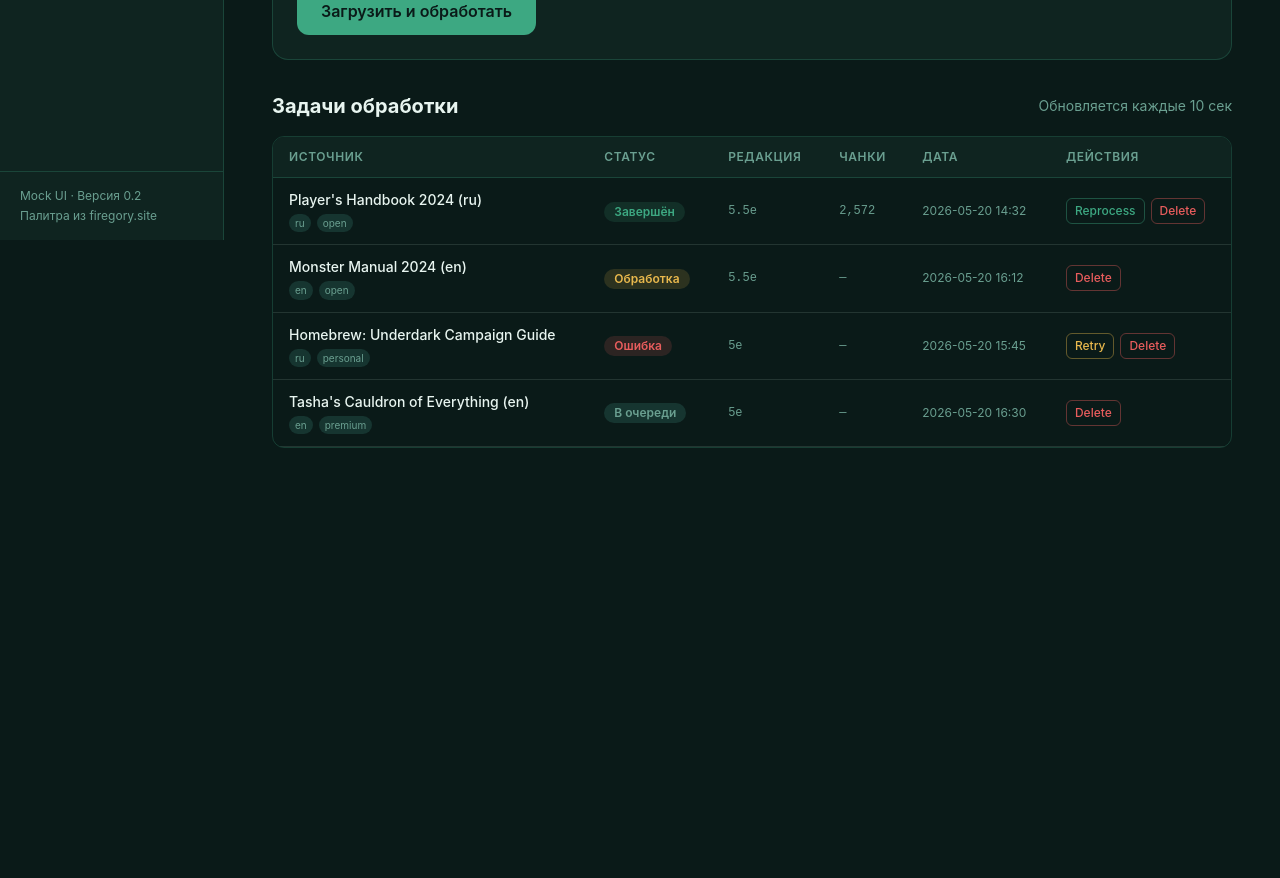
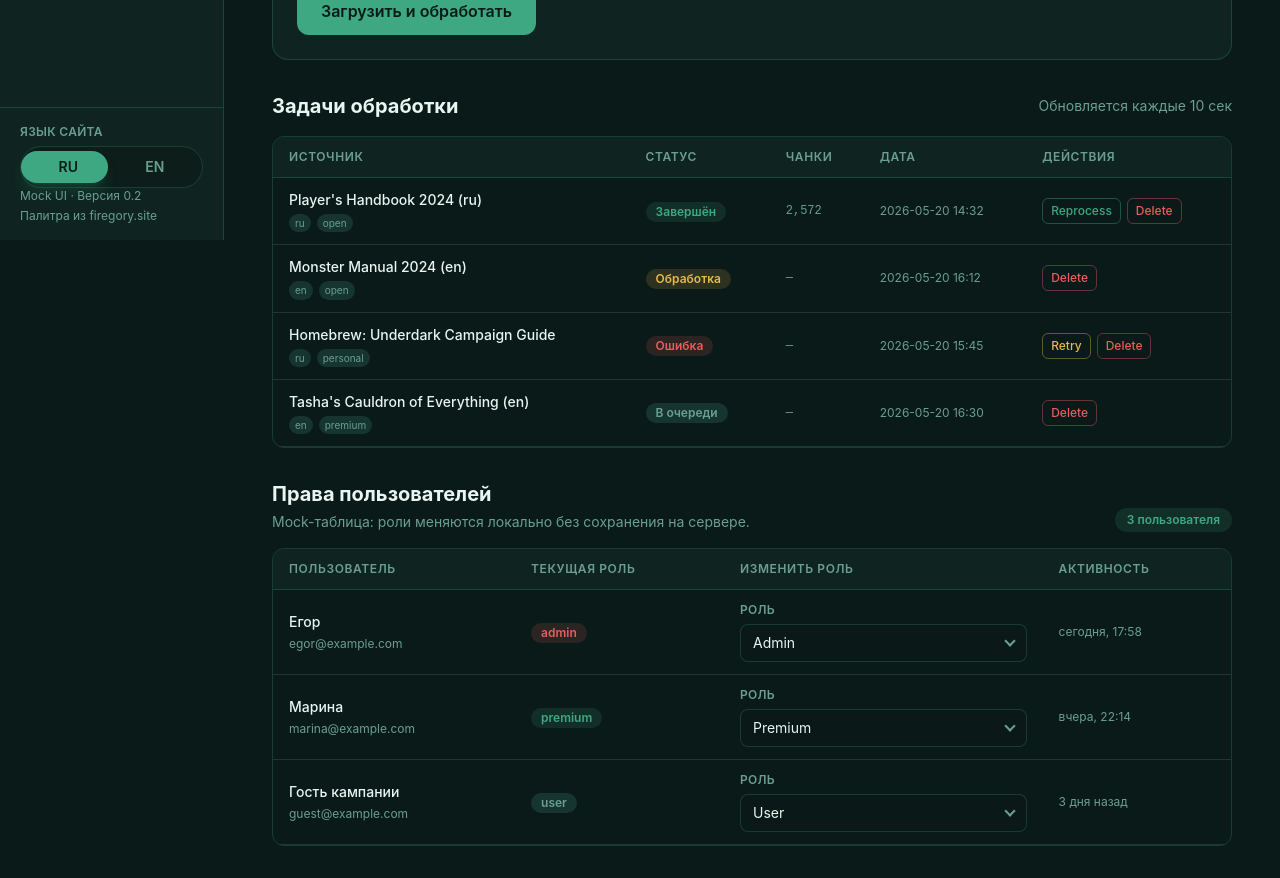
Before and after one commit to firegory/dnd.firegory, a Next.js app: page /mock/admin in a window 1280 px wide. Shown: the part 560-1438 px from the top of the page. Before the commit the page ends 1040 px from the top, so only its background shows below. Built offline with nearby package versions, Linux system fonts and the light colour scheme.

Commit message:
fix mock admin and search controls

```diff
--- a/src/app/(mock)/mock/admin/page.tsx
+++ b/src/app/(mock)/mock/admin/page.tsx
@@ -9,41 +9,61 @@
     id: "job-1",
     title: "Player's Handbook 2024 (ru)",
     status: "completed" as const,
-    edition: "5.5e",
     language: "ru",
     accessTier: "open",
-    chunks: 2572,
+    processedChunks: 2572,
     createdAt: "2026-05-20 14:32",
   },
   {
     id: "job-2",
     title: "Monster Manual 2024 (en)",
     status: "processing" as const,
-    edition: "5.5e",
     language: "en",
     accessTier: "open",
-    chunks: 0,
+    processedChunks: 0,
     createdAt: "2026-05-20 16:12",
   },
   {
     id: "job-3",
     title: "Homebrew: Underdark Campaign Guide",
     status: "failed" as const,
-    edition: "5e",
     language: "ru",
     accessTier: "personal",
-    chunks: 0,
+    processedChunks: 0,
     createdAt: "2026-05-20 15:45",
   },
   {
     id: "job-4",
     title: "Tasha's Cauldron of Everything (en)",
     status: "queued" as const,
-    edition: "5e",
     language: "en",
     accessTier: "premium",
-    chunks: 0,
+    processedChunks: 0,
     createdAt: "2026-05-20 16:30",
+  },
+];
+
+const MOCK_USERS = [
+  {
+    id: "usr-1",
+    name: "Егор",
+    email: "egor@example.com",
+    role: "admin",
+    lastSeen: "сегодня, 17:58",
+  },
+  {
+    id: "usr-2",
+    name: "Марина",
+    email: "marina@example.com",
+    role: "premium",
+    lastSeen: "вчера, 22:14",
+  },
+  {
+    id: "usr-3",
+    name: "Гость кампании",
+    email: "guest@example.com",
+    role: "user",
+    lastSeen: "3 дня назад",
   },
 ];
 
@@ -83,6 +103,18 @@
   { value: "personal", label: "Personal", description: "Только владелец" },
 ];
 
+const ROLE_OPTIONS = [
+  { value: "admin", label: "Admin", description: "Полный доступ" },
+  { value: "premium", label: "Premium", description: "Платные источники" },
+  { value: "user", label: "User", description: "Базовый доступ" },
+];
+
+const ROLE_STYLES: Record<string, string> = {
+  admin: "bg-danger/15 text-danger",
+  premium: "bg-accent/15 text-accent",
+  user: "bg-surface-light text-text-muted",
+};
+
 export default function MockAdminPage() {
   const [uploading, setUploading] = useState(false);
   const [uploadDone, setUploadDone] = useState(false);
@@ -90,6 +122,7 @@
   const [edition, setEdition] = useState("5.5e");
   const [language, setLanguage] = useState("ru");
   const [accessTier, setAccessTier] = useState("open");
+  const [users, setUsers] = useState(MOCK_USERS);
 
   function handleUpload(e: FormEvent) {
     e.preventDefault();
@@ -209,7 +242,6 @@
               <tr className="border-b border-border bg-surface">
                 <th className="px-4 py-3 text-xs font-semibold tracking-wider text-text-muted uppercase">Источник</th>
                 <th className="px-4 py-3 text-xs font-semibold tracking-wider text-text-muted uppercase">Статус</th>
-                <th className="px-4 py-3 text-xs font-semibold tracking-wider text-text-muted uppercase">Редакция</th>
                 <th className="px-4 py-3 text-xs font-semibold tracking-wider text-text-muted uppercase">Чанки</th>
                 <th className="px-4 py-3 text-xs font-semibold tracking-wider text-text-muted uppercase">Дата</th>
                 <th className="px-4 py-3 text-xs font-semibold tracking-wider text-text-muted uppercase">Действия</th>
@@ -230,8 +262,9 @@
                       {STATUS_LABELS[job.status]}
                     </span>
                   </td>
-                  <td className="px-4 py-3 font-mono text-xs text-text-muted">{job.edition}</td>
-                  <td className="px-4 py-3 font-mono text-xs text-text-muted">{job.chunks > 0 ? job.chunks.toLocaleString() : "—"}</td>
+                  <td className="px-4 py-3 font-mono text-xs text-text-muted">
+                    {job.processedChunks > 0 ? job.processedChunks.toLocaleString() : "—"}
+                  </td>
                   <td className="px-4 py-3 text-xs whitespace-nowrap text-text-muted">{job.createdAt}</td>
                   <td className="px-4 py-3">
                     <div className="flex gap-1.5">
@@ -246,6 +279,66 @@
           </table>
         </div>
       </section>
+
+      <section>
+        <div className="mb-4 flex flex-wrap items-end justify-between gap-3">
+          <div>
+            <h2 className="text-xl font-bold text-text-primary">Права пользователей</h2>
+            <p className="mt-1 text-sm text-text-muted">
+              Mock-таблица: роли меняются локально без сохранения на сервере.
+            </p>
+          </div>
+          <span className="rounded-full bg-accent/15 px-3 py-1 text-xs font-semibold text-accent">
+            {users.length} пользователя
+          </span>
+        </div>
+
+        <div className="overflow-x-auto rounded-xl border border-border">
+          <table className="w-full text-left text-sm">
+            <thead>
+              <tr className="border-b border-border bg-surface">
+                <th className="px-4 py-3 text-xs font-semibold tracking-wider text-text-muted uppercase">Пользователь</th>
+                <th className="px-4 py-3 text-xs font-semibold tracking-wider text-text-muted uppercase">Текущая роль</th>
+                <th className="px-4 py-3 text-xs font-semibold tracking-wider text-text-muted uppercase">Изменить роль</th>
+                <th className="px-4 py-3 text-xs font-semibold tracking-wider text-text-muted uppercase">Активность</th>
+              </tr>
+            </thead>
+            <tbody>
+              {users.map((user) => (
+                <tr key={user.id} className="border-b border-border-light transition-colors hover:bg-surface-light/50">
+                  <td className="px-4 py-3">
+                    <p className="font-medium text-text-primary">{user.name}</p>
+                    <p className="mt-1 text-xs text-text-muted">{user.email}</p>
+                  </td>
+                  <td className="px-4 py-3">
+                    <span className={`inline-flex rounded-full px-2.5 py-0.5 text-xs font-semibold ${ROLE_STYLES[user.role]}`}>
+                      {user.role}
+                    </span>
+                  </td>
+                  <td className="px-4 py-3">
+                    <MockSelect
+                      label="Роль"
+                      value={user.role}
+                      options={ROLE_OPTIONS}
+                      onChange={(role) =>
+                        setUsers((current) =>
+                          current.map((item) =>
+                            item.id === user.id ? { ...item, role } : item,
+                          ),
+                        )
+                      }
+                      className="min-w-44"
+                    />
+                  </td>
+                  <td className="px-4 py-3 text-xs whitespace-nowrap text-text-muted">
+                    {user.lastSeen}
+                  </td>
+                </tr>
+              ))}
+            </tbody>
+          </table>
+        </div>
+      </section>
     </div>
   );
 }
--- a/src/app/(mock)/mock/search/page.tsx
+++ b/src/app/(mock)/mock/search/page.tsx
@@ -3,6 +3,7 @@
 import { useState, type FormEvent } from "react";
 import Link from "next/link";
 import { MockSelect } from "../../../../components/mock/select";
+import { MockToggle } from "../../../../components/mock/toggle";
 
 const MOCK_RESULTS = [
   {
@@ -44,15 +45,19 @@
 ];
 
 const EDITION_OPTIONS = [
-  { value: "", label: "Любая", description: "Искать по всем редакциям" },
-  { value: "5e", label: "D&D 5e" },
-  { value: "5.5e", label: "D&D 5.5e", description: "Правила 2024" },
-];
+  { value: "5e", label: "5e" },
+  { value: "5.5e", label: "5.5e" },
+] as const;
 
 const LANGUAGE_OPTIONS = [
-  { value: "", label: "Любой", description: "RU и EN источники" },
-  { value: "ru", label: "Русский" },
-  { value: "en", label: "English" },
+  { value: "ru", label: "RU" },
+  { value: "en", label: "EN" },
+] as const;
+
+const SCOPE_OPTIONS = [
+  { value: "core_rules", label: "Core rules", description: "Базовые книги" },
+  { value: "official_supplement", label: "Supplements", description: "Официальные дополнения" },
+  { value: "homebrew", label: "Homebrew", description: "Пользовательские материалы" },
 ];
 
 type ResultStatus = "idle" | "loading" | "done";
@@ -60,7 +65,8 @@
 export default function MockSearchPage() {
   const [query, setQuery] = useState("Sneak Attack");
   const [edition, setEdition] = useState("5.5e");
-  const [language, setLanguage] = useState("");
+  const [language, setLanguage] = useState("ru");
+  const [scope, setScope] = useState("core_rules");
   const [status, setStatus] = useState<ResultStatus>("done");
 
   function handleSubmit(e: FormEvent) {
@@ -72,22 +78,6 @@
 
   return (
     <div className="space-y-8">
-      <section className="rounded-2xl border border-border bg-gradient-to-br from-surface via-surface to-secondary/45 p-6 lg:p-8">
-        <div className="max-w-3xl">
-          <p className="mb-3 text-sm font-semibold tracking-widest text-accent uppercase">
-            Citation-first D&D Search
-          </p>
-          <h1 className="mb-3 text-3xl leading-tight font-bold text-text-primary lg:text-4xl">
-            Поиск по правилам с точной цитатой из источника
-          </h1>
-          <p className="text-sm leading-relaxed text-text-secondary lg:text-base">
-            Главный экран сразу открывает поиск: запрос, фильтры и результаты.
-            Источники вынесены во второй раздел, чтобы библиотека не мешала
-            быстрому ответу за игровым столом.
-          </p>
-        </div>
-      </section>
-
       <section className="rounded-2xl border border-border bg-surface p-6">
         <form onSubmit={handleSubmit} className="space-y-5">
           <div className="flex flex-col gap-3 lg:flex-row">
@@ -107,18 +97,24 @@
             </button>
           </div>
 
-          <div className="flex flex-wrap gap-4">
-            <MockSelect
+          <div className="flex flex-wrap items-end gap-4">
+            <MockToggle
+              label="Язык"
+              value={language}
+              options={LANGUAGE_OPTIONS}
+              onChange={setLanguage}
+            />
+            <MockToggle
               label="Редакция"
               value={edition}
               options={EDITION_OPTIONS}
               onChange={setEdition}
             />
             <MockSelect
-              label="Язык"
-              value={language}
-              options={LANGUAGE_OPTIONS}
-              onChange={setLanguage}
+              label="Scope"
+              value={scope}
+              options={SCOPE_OPTIONS}
+              onChange={setScope}
             />
           </div>
         </form>
--- a/src/components/mock/sidebar.tsx
+++ b/src/components/mock/sidebar.tsx
@@ -1,7 +1,9 @@
 "use client";
 
+import { useState } from "react";
 import Link from "next/link";
 import { usePathname } from "next/navigation";
+import { MockToggle } from "./toggle";
 
 const NAV_ITEMS = [
   { href: "/mock/search", label: "Поиск", marker: "SR" },
@@ -11,6 +13,7 @@
 
 export function MockSidebar() {
   const pathname = usePathname();
+  const [siteLanguage, setSiteLanguage] = useState("ru");
 
   return (
     <aside className="fixed inset-y-0 left-0 z-30 flex w-64 flex-col border-r border-border bg-surface lg:w-56">
@@ -57,6 +60,15 @@
       </nav>
 
       <div className="border-t border-border px-5 py-4">
+        <MockToggle
+          label="Язык сайта"
+          value={siteLanguage}
+          options={[
+            { value: "ru", label: "RU" },
+            { value: "en", label: "EN" },
+          ]}
+          onChange={setSiteLanguage}
+        />
         <p className="text-xs text-text-muted">Mock UI · Версия 0.2</p>
         <p className="mt-1 text-xs text-text-muted">
           Палитра из firegory.site
--- /dev/null
+++ b/src/components/mock/toggle.tsx
@@ -0,0 +1,57 @@
+"use client";
+
+export type MockToggleOption = {
+  value: string;
+  label: string;
+};
+
+export function MockToggle({
+  label,
+  value,
+  options,
+  onChange,
+  className = "",
+}: {
+  label: string;
+  value: string;
+  options: readonly [MockToggleOption, MockToggleOption];
+  onChange: (value: string) => void;
+  className?: string;
+}) {
+  return (
+    <div className={`flex flex-col gap-1.5 ${className}`}>
+      <span className="text-xs font-semibold tracking-wide text-text-muted uppercase">
+        {label}
+      </span>
+      <div
+        role="radiogroup"
+        aria-label={label}
+        className="relative grid min-w-36 grid-cols-2 rounded-full border border-border bg-primary/60 p-1"
+      >
+        <span
+          aria-hidden="true"
+          className={`absolute top-1 bottom-1 w-[calc(50%-0.25rem)] rounded-full bg-accent shadow-lg shadow-accent/20 transition-transform duration-200 ease-out ${
+            value === options[1].value ? "translate-x-full" : "translate-x-0"
+          }`}
+        />
+        {options.map((option) => {
+          const active = option.value === value;
+          return (
+            <button
+              key={option.value}
+              type="button"
+              role="radio"
+              aria-checked={active}
+              onClick={() => onChange(option.value)}
+              className={`relative z-10 rounded-full px-3 py-1.5 text-sm font-semibold transition-colors ${
+                active ? "text-primary" : "text-text-muted hover:text-text-primary"
+              }`}
+            >
+              {option.label}
+            </button>
+          );
+        })}
+      </div>
+    </div>
+  );
+}
```
